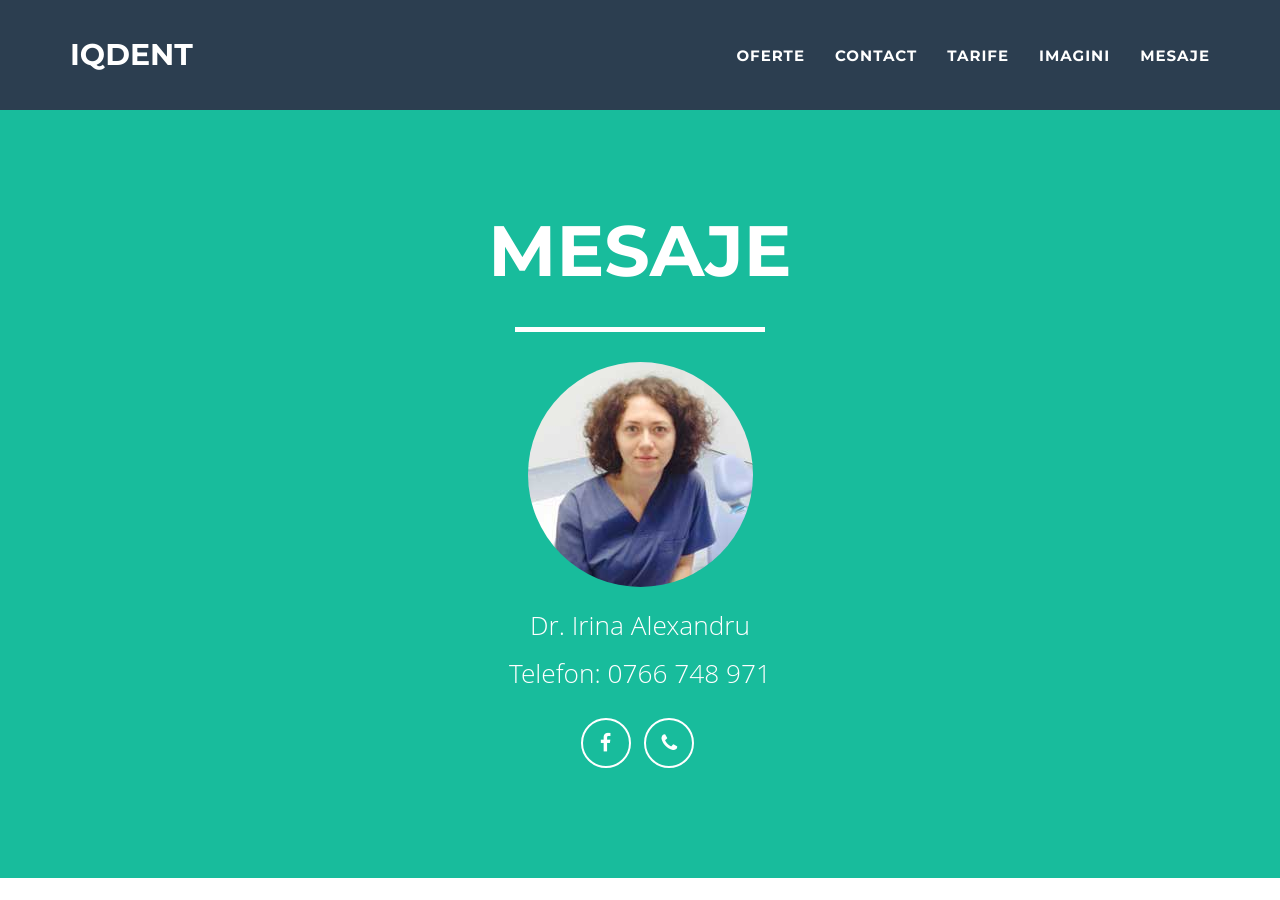
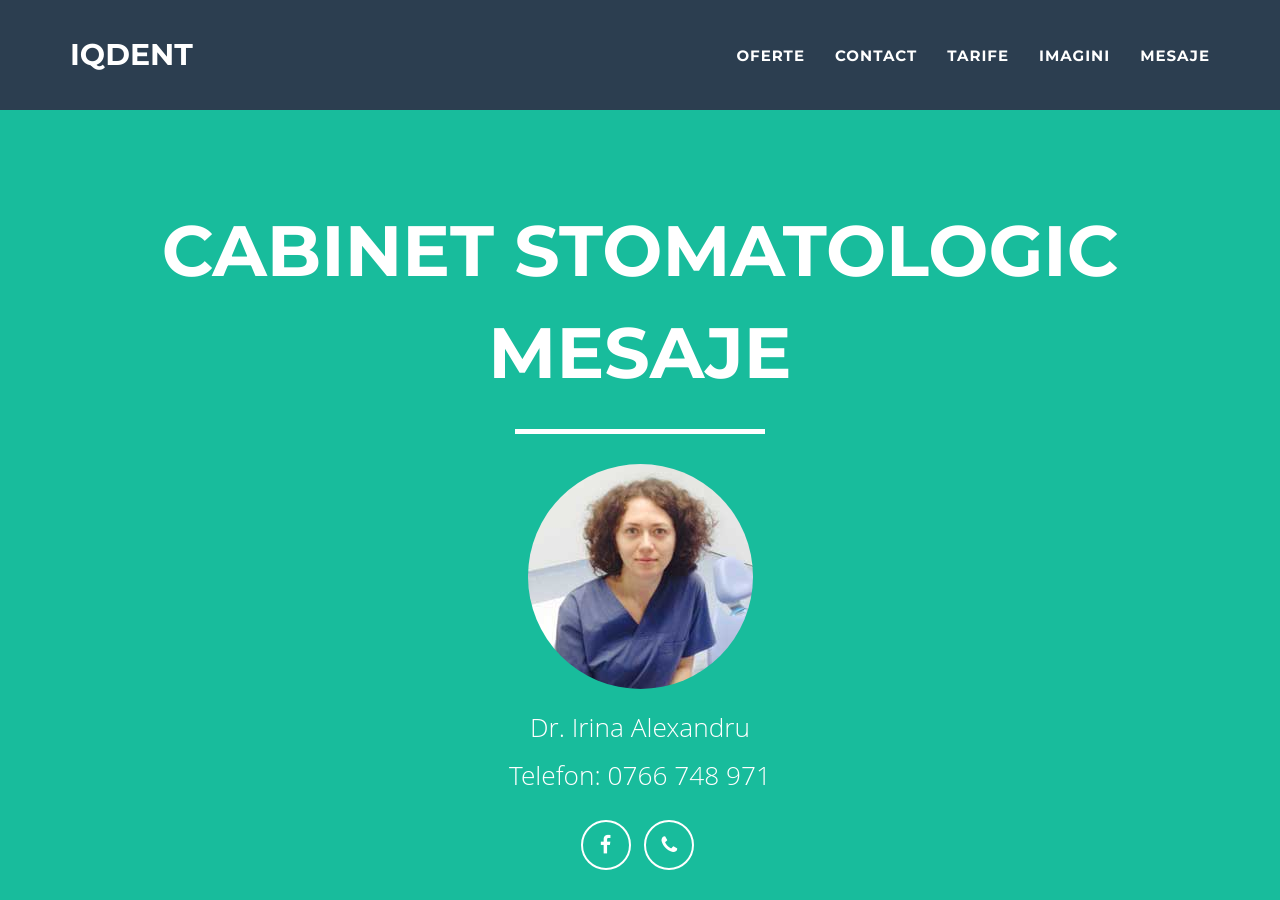
Before and after one commit to littledentgopo/offerdent, a Jekyll site: the page built from mesaje.html, in a window 1280 px wide and 900 px high. Built offline with Jekyll 4.4.1, drawn with Linux system fonts in a browser that asks for light colours; nearby versions of some CDN libraries.

Commit message:
Changing subtitle

```diff
--- a/contact.html
+++ b/contact.html
@@ -1,7 +1,7 @@
 ---
 layout: main
 home: index.html
-subtitle: Contact
+subtitle: Cabinet stomatologic Contact
 title: Contact
 description: Informatii de contact
 contact: one
--- a/index.html
+++ b/index.html
@@ -1,6 +1,6 @@
 ---
 layout: main
-subtitle: Implant dentar 250 euro
+subtitle: Oferta Implant dentar 250 euro
 title: Implant dentar ieftin Bucuresti 250 euro. Oferta implant dentar.
 contact: one
 ---
--- a/mesaje.html
+++ b/mesaje.html
@@ -1,7 +1,7 @@
 ---
 layout: main
 home: index.html
-subtitle: Mesaje
+subtitle: Cabinet stomatologic Mesaje
 title: Mesaje
 description: Intrebă și vom răspunde.
 contact: one
--- a/tarife.html
+++ b/tarife.html
@@ -1,7 +1,7 @@
 ---
 layout: main
 home: index.html
-subtitle: Tarife
+subtitle: Cabinet stomatologic Tarife
 title: Tarife. Reducere implant dentar.
 description: Prețuri tratamente stomatologice. Oferta implant dentar (implant dentar ieftin). Oferta coroana zirconiu. Oferta fatete dentare.
 contact: one
```
